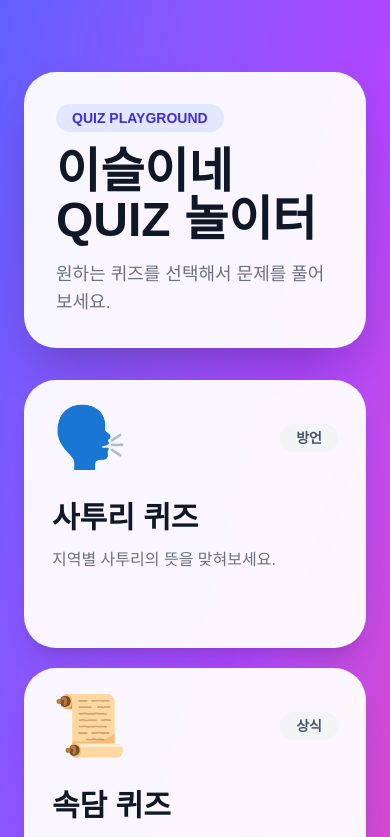
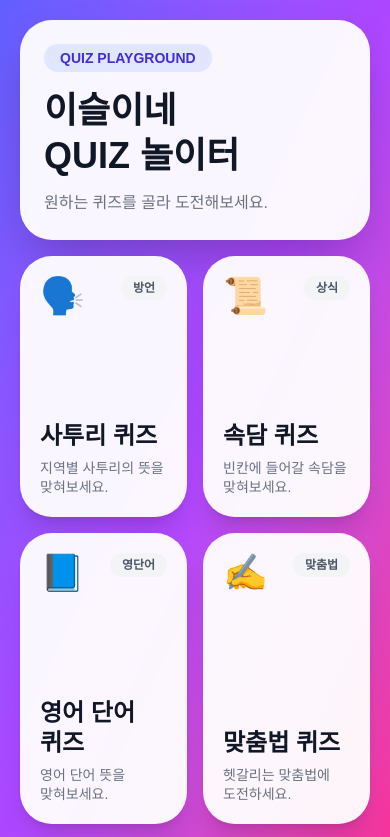
Before and after one commit to hyeonsinlab/quiz-app, a Next.js app: page / in a window 390 px wide. Shown: the top 837 px of the page. Built offline with nearby package versions, Linux system fonts and the light colour scheme.

Commit message:
Improve mobile UI and home button design

```diff
--- a/app/page.tsx
+++ b/app/page.tsx
@@ -33,46 +33,54 @@ const quizMenus = [
 
 export default function HomePage() {
   return (
-    <main className="min-h-screen bg-gradient-to-br from-indigo-500 via-purple-500 to-pink-500 p-6">
-      <section className="mx-auto max-w-5xl py-12">
-        <div className="mb-8 rounded-[2rem] bg-white/95 p-8 shadow-2xl">
+    <main className="h-dvh overflow-hidden bg-gradient-to-br from-indigo-500 via-purple-500 to-pink-500 p-5">
+      <section className="mx-auto flex h-full max-w-5xl flex-col gap-4">
+        {/* HERO */}
+        <div className="rounded-[2rem] bg-white/95 p-6 shadow-2xl">
           <span className="inline-block rounded-full bg-indigo-100 px-4 py-1 text-sm font-bold text-indigo-700">
             QUIZ PLAYGROUND
           </span>
 
-          <h1 className="mt-4 text-5xl font-black text-gray-900">
-            이슬이네 QUIZ 놀이터
+          <h1 className="mt-4 break-keep text-4xl font-black leading-tight text-gray-900 sm:text-5xl">
+            이슬이네
+            <br />
+            QUIZ 놀이터
           </h1>
 
-          <p className="mt-4 text-lg font-medium text-gray-500">
-            원하는 퀴즈를 선택해서 문제를 풀어보세요.
+          <p className="mt-3 break-keep text-base leading-relaxed text-gray-500">
+            원하는 퀴즈를 골라 도전해보세요.
           </p>
         </div>
 
-        <div className="grid gap-5 sm:grid-cols-2">
+        {/* QUIZ GRID */}
+        <div className="grid flex-1 grid-cols-2 gap-4">
           {quizMenus.map((quiz) => (
             <Link
               key={quiz.href}
               href={quiz.href}
-              className="group rounded-[2rem] bg-white/95 p-7 shadow-xl transition duration-300 hover:-translate-y-2 hover:scale-[1.02] hover:shadow-2xl"
+              className="group flex flex-col justify-between rounded-[2rem] bg-white/95 p-5 shadow-xl transition active:scale-[0.97] sm:hover:-translate-y-2 sm:hover:scale-[1.02] sm:hover:shadow-2xl"
             >
-              <div className="flex items-center justify-between">
-                <div className="text-6xl transition duration-300 group-hover:scale-125">
+              <div className="flex items-start justify-between gap-2">
+                <div className="text-4xl transition duration-300 sm:group-hover:scale-125">
                   {quiz.icon}
                 </div>
 
-                <span className="rounded-full bg-gray-100 px-4 py-1 text-sm font-bold text-gray-600 transition group-hover:bg-indigo-100 group-hover:text-indigo-700">
+                <span className="rounded-full bg-gray-100 px-3 py-1 text-xs font-bold text-gray-600 transition sm:group-hover:bg-indigo-100 sm:group-hover:text-indigo-700">
                   {quiz.badge}
                 </span>
               </div>
 
-              <h2 className="mt-8 text-3xl font-black text-gray-900 transition group-hover:text-indigo-700">
-                {quiz.title}
-              </h2>
+              <div className="mt-6">
+                <h2 className="break-keep text-2xl font-black leading-tight text-gray-900 transition sm:group-hover:text-indigo-700">
+                  {quiz.title}
+                </h2>
 
-              <p className="mt-3 text-gray-500">{quiz.description}</p>
+                <p className="mt-2 break-keep text-sm leading-snug text-gray-500">
+                  {quiz.description}
+                </p>
+              </div>
 
-              <div className="mt-6 font-bold text-indigo-600 opacity-0 transition group-hover:opacity-100">
+              <div className="mt-4 hidden font-bold text-indigo-600 opacity-0 transition sm:block sm:group-hover:opacity-100">
                 시작하기 →
               </div>
             </Link>
--- a/components/QuizEngine.tsx
+++ b/components/QuizEngine.tsx
@@ -161,10 +161,11 @@ export default function QuizEngine({
             </div>
 
             <Link
-              href="/"
-              className="rounded-full px-3 py-2 text-xs font-bold text-gray-500 transition hover:bg-gray-100 hover:text-gray-900 sm:text-sm"
+            href="/"
+              className="inline-flex items-center gap-2 rounded-full bg-indigo-600 px-5 py-3 text-sm font-black text-white shadow-lg transition active:scale-95 sm:text-base"
             >
-              홈
+            <span className="text-lg">🏠</span>
+              홈으로
             </Link>
           </div>
 
```
